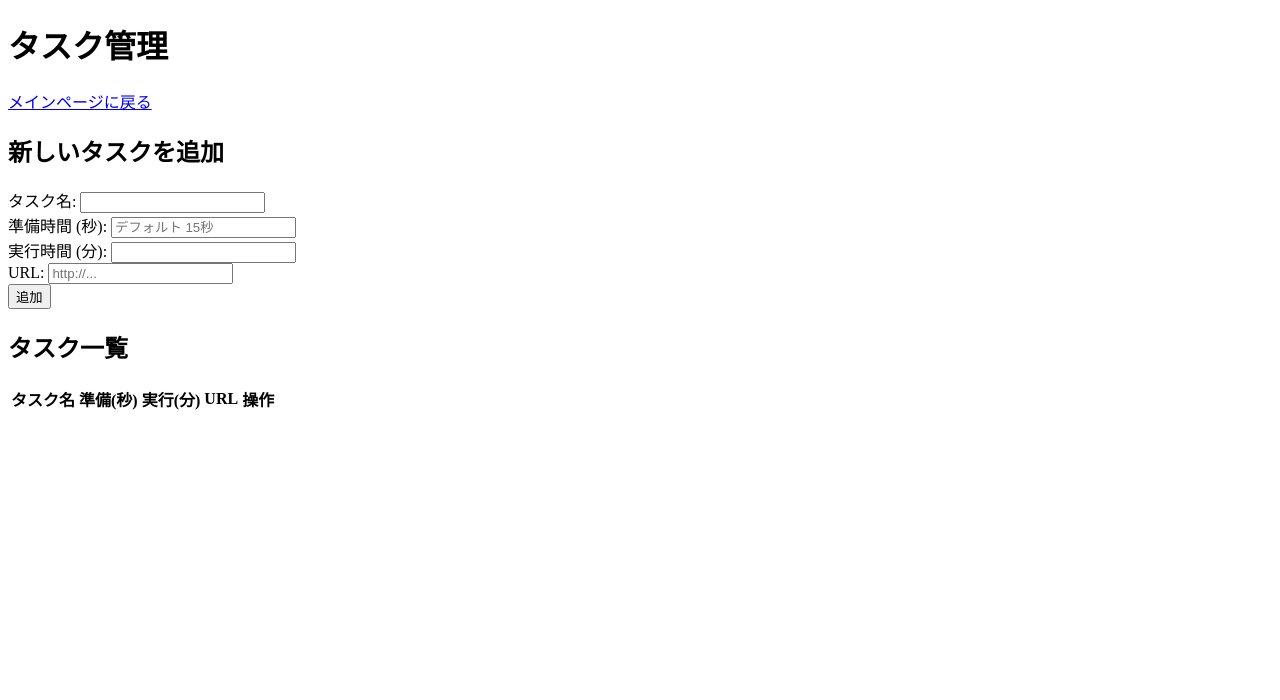
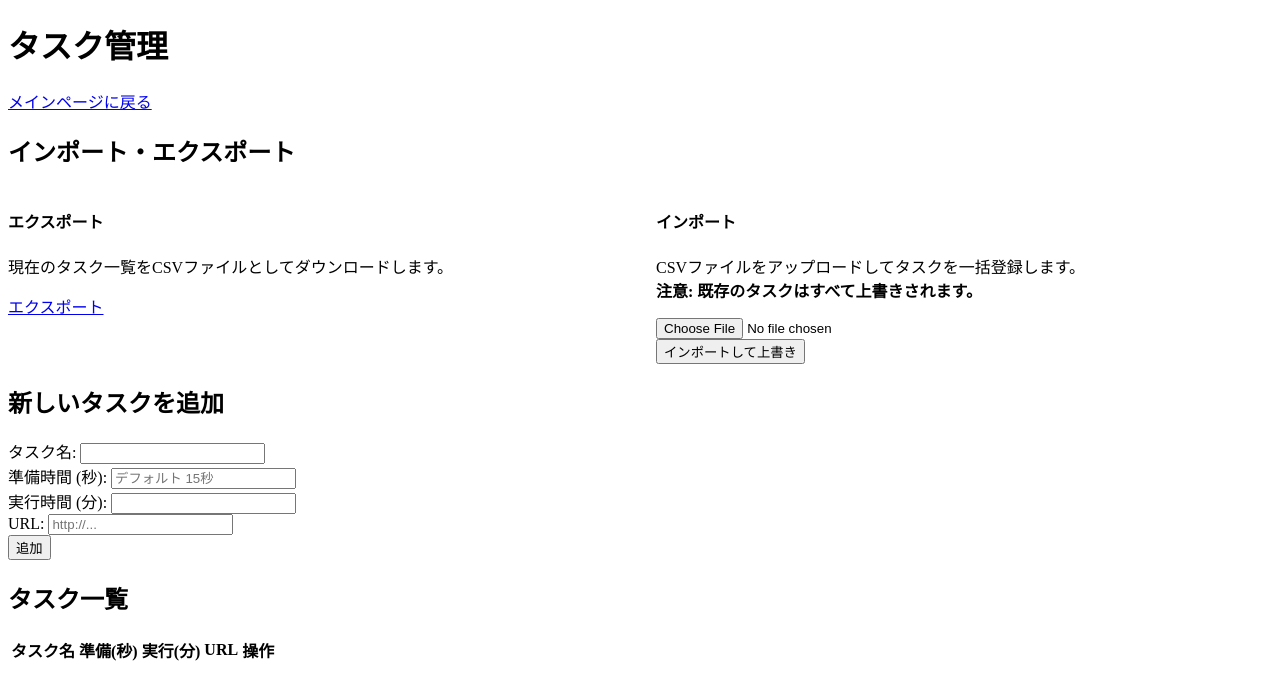
Before and after one commit to Linus-MK/vibe_coding_misc, a Flask app: page /tasks in a window 1280 px wide. Shown: the top 700 px of the page. Run offline with Flask 3, Linux system fonts and the light colour scheme; data that the repository does not hold is empty.

Commit message:
インポート・エクスポート機能を追加

```diff
--- a/2025_0619_task_random_picker/app.py
+++ b/2025_0619_task_random_picker/app.py
@@ -1,7 +1,10 @@
 import sqlite3
 import random
 import click
-from flask import Flask, render_template, request, redirect, url_for, jsonify, g
+import io
+import csv
+from datetime import datetime
+from flask import Flask, render_template, request, redirect, url_for, jsonify, g, Response
 
 app = Flask(__name__)
 app.config['DATABASE'] = 'tasks.db'
@@ -99,6 +102,83 @@ def delete_task(task_id):
     db.commit()
     return redirect(url_for('task_list'))
 
+# --- Import/Export Routes ---
+@app.route('/tasks/export')
+def export_tasks():
+    """Export all tasks to a CSV file."""
+    db = get_db()
+    cur = db.execute('SELECT name, prep_time_seconds, duration_minutes, url FROM tasks ORDER BY id')
+    tasks = cur.fetchall()
+
+    # Use Japanese headers as requested
+    fieldnames = ['タスク名', '準備時間(秒)', '実行時間(分)', 'URL']
+
+    # Use io.StringIO to create an in-memory text file
+    si = io.StringIO()
+    # Use utf-8-sig to include BOM for Excel compatibility
+    si.write('\ufeff')
+
+    writer = csv.writer(si)
+    writer.writerow(fieldnames)
+    for task in tasks:
+        writer.writerow([task['name'], task['prep_time_seconds'], task['duration_minutes'], task['url']])
+
+    return Response(
+        si.getvalue(),
+        mimetype="text/csv",
+        headers={"Content-disposition":
+                 f"attachment; filename=action-slot-tasks_{datetime.now().strftime('%Y-%m-%d')}.csv"})
+
+
+@app.route('/tasks/import', methods=['POST'])
+def import_tasks():
+    """Import tasks from a CSV file, overwriting existing tasks."""
+    if 'file' not in request.files:
+        return redirect(url_for('task_list'))
+
+    file = request.files['file']
+    if file.filename == '':
+        return redirect(url_for('task_list'))
+
+    if file:
+        try:
+            stream = io.StringIO(file.stream.read().decode("UTF-8"), newline=None)
+            csv_reader = csv.reader(stream)
+
+            header = next(csv_reader)
+            expected_header = ['タスク名', '準備時間(秒)', '実行時間(分)', 'URL']
+            if header != expected_header:
+                # Add flash message for error later if needed
+                return redirect(url_for('task_list'))
+
+            new_tasks = []
+            for row in csv_reader:
+                if not row[0] or not row[2]:
+                    raise ValueError("タスク名と実行時間は必須です。")
+
+                new_tasks.append({
+                    'name': row[0],
+                    'prep_time': int(row[1]) if row[1] else 15,
+                    'duration': int(row[2]),
+                    'url': row[3] or None
+                })
+        except Exception as e:
+            print(f"File processing error: {e}") # for debugging
+            # Add flash message for error later if needed
+            return redirect(url_for('task_list'))
+
+        db = get_db()
+        db.execute('DELETE FROM tasks')
+
+        for task in new_tasks:
+            db.execute(
+                'INSERT INTO tasks (name, prep_time_seconds, duration_minutes, url) VALUES (?, ?, ?, ?)',
+                (task['name'], task['prep_time'], task['duration'], task['url'])
+            )
+        db.commit()
+
+    return redirect(url_for('task_list'))
+
 # --- API Routes ---
 @app.route('/api/random-task')
 def get_random_task():
--- a/2025_0619_task_random_picker/templates/tasks.html
+++ b/2025_0619_task_random_picker/templates/tasks.html
@@ -10,6 +10,27 @@
     <div class="container">
         <h1>タスク管理</h1>
         <a href="{{ url_for('index') }}">メインページに戻る</a>
+
+        <div class="card">
+            <h2>インポート・エクスポート</h2>
+            <div style="display: flex; justify-content: space-between; gap: 2rem;">
+                <div style="flex: 1;">
+                    <h4>エクスポート</h4>
+                    <p>現在のタスク一覧をCSVファイルとしてダウンロードします。</p>
+                    <a href="{{ url_for('export_tasks') }}" class="btn">エクスポート</a>
+                </div>
+                <div style="flex: 1;">
+                    <h4>インポート</h4>
+                    <p>CSVファイルをアップロードしてタスクを一括登録します。<br><strong>注意: 既存のタスクはすべて上書きされます。</strong></p>
+                    <form id="import-form" action="{{ url_for('import_tasks') }}" method="post" enctype="multipart/form-data">
+                        <div class="form-group">
+                            <input type="file" name="file" accept=".csv" required>
+                        </div>
+                        <button type="submit" class="btn btn-danger">インポートして上書き</button>
+                    </form>
+                </div>
+            </div>
+        </div>
 
         <div class="card">
             <h2 id="form-title">新しいタスクを追加</h2>
@@ -104,6 +125,13 @@
             document.getElementById('submit-button').innerText = '追加';
             document.getElementById('cancel-button').style.display = 'none';
         });
+
+        document.getElementById('import-form').addEventListener('submit', function(event) {
+            const confirmation = confirm('現在のタスクはすべて上書きされますがよろしいですか？');
+            if (!confirmation) {
+                event.preventDefault();
+            }
+        });
     </script>
 </body>
 </html>
```
Also changed, not shown: 1 other file.
